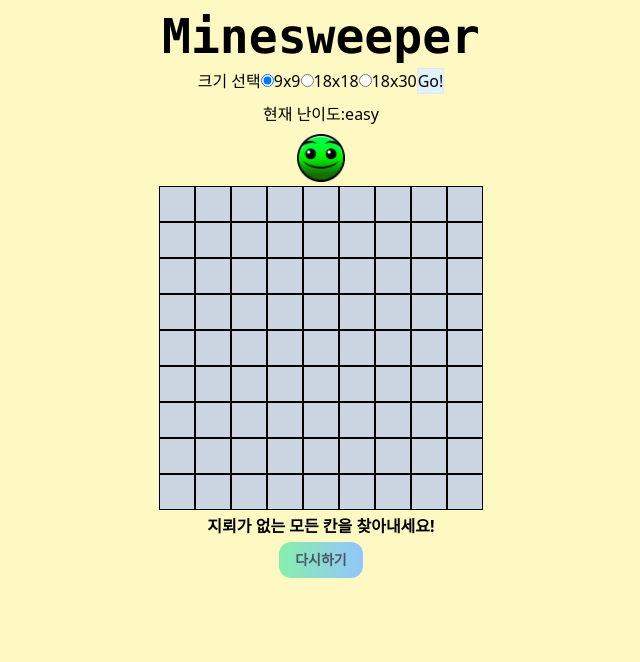
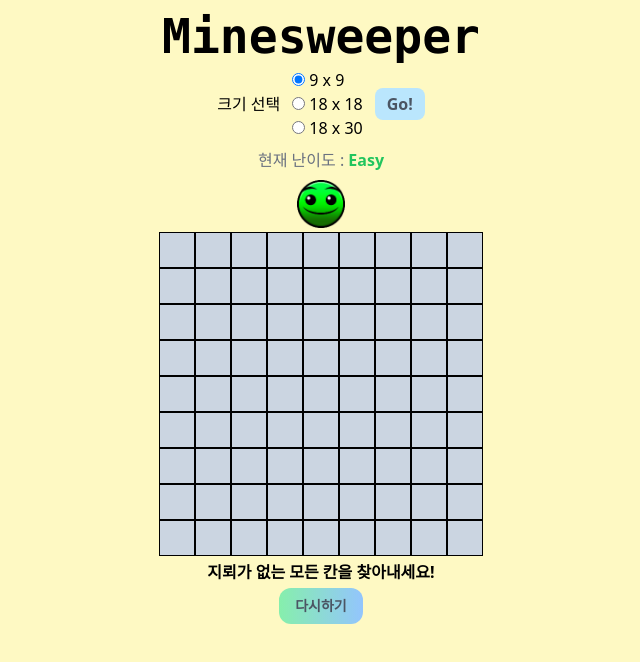
Before and after one commit to darkdulgi/minesweeper-web, a Next.js app: page / in a window 1280 px wide. Shown: the top 662 px of the page, without its empty margins (319-959 px from the left). Built offline with nearby package versions, Linux system fonts and the light colour scheme.

Commit message:
1/19: 스타일링 약간

```diff
--- a/app/page.tsx
+++ b/app/page.tsx
@@ -4,9 +4,9 @@ import { useState } from "react";
 
 export default function Page() {
   const difficulty = [
-    { row: 9, col: 9, name: 'easy', id: 0 },
-    { row: 18, col: 18, name: 'medium', id: 1 },
-    { row: 18, col: 30, name: 'hard', id: 2 },
+    { row: 9, col: 9, name: 'Easy', id: 0 },
+    { row: 18, col: 18, name: 'Medium', id: 1 },
+    { row: 18, col: 30, name: 'Hard', id: 2 },
   ];
   const [stage, setStage] = useState<number>(0);
   const [selectStage, setSelectStage] = useState<number>(0);
@@ -24,32 +24,42 @@ export default function Page() {
           Minesweeper
         </div>
 
-        <div>
+        <div className="flex items-center gap-3">
           <span>
             크기 선택
           </span>
-
+          <div className="flex flex-col">
             {difficulty.map(game => (
               <label key={game.id}>
                 <input
                   type="radio"
+                  className="mr-1"
                   value={game.id}
                   checked={selectStage === game.id}
                   onChange={handleRadio}
                 />
-              {game.row}x{game.col}
+                {game.row} x {game.col}
               </label>
             ))}
+          </div>
 
           <input
             type='button'
             value='Go!'
-            className="border bg-sky-100 active:bg-red-100"
+            className="bg-sky-200 text-gray-600 font-bold px-3 py-1 rounded-lg hover:bg-red-200 active:bg-red-400 transition ease-in-out"
             onClick={handleClick}
           />
         </div>
 
-        현재 난이도:{difficulty[stage].name}
+        <div>
+          <span className="text-gray-500">
+            {`현재 난이도 : `}
+          </span>
+
+          <span className={`font-bold ${stage === 0 ? 'text-green-500':(stage === 1 ? 'text-blue-700' : 'text-red-700')}`}>
+            {difficulty[stage].name}
+          </span>
+        </div>
 
         <Board row={difficulty[stage].row} col={difficulty[stage].col} />
       </div>
```
Lines whose indentation alone changed are shown as unchanged.
